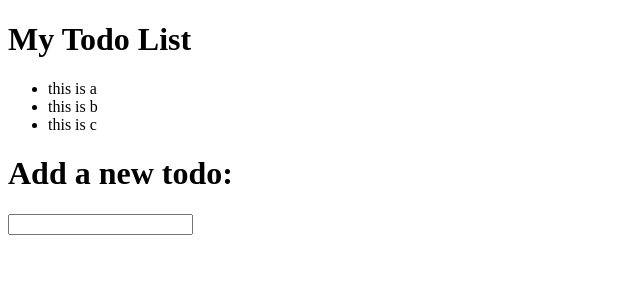
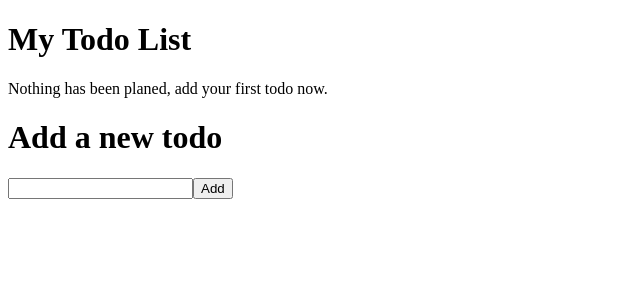
Before and after one commit to weidonglian/react-playground, a React (Create React App) app in the folder first-react-ts/: page / in a window 1280 px wide. Shown: the top 300 px of the page, without its empty margins (0-640 px from the left). Built offline with nearby package versions, Linux system fonts and the light colour scheme.

Commit message:
redux connect for container and ui components

```diff
--- a/first-react-ts/src/components/Todos/Add.tsx
+++ b/first-react-ts/src/components/Todos/Add.tsx
@@ -1,16 +1,51 @@
 import React from 'react'
+import { Dispatch } from 'redux'
+import { addTodo } from '../../actions/todos';
+import { connect } from 'react-redux';
 
-export interface TodosAddProps {
-
+interface UiTodosAddProps {
+    add: (name: string) => void;
 }
 
-export class TodosAdd extends React.Component<TodosAddProps> {
+interface UiTodosAddState {
+    name: string
+}
+
+class UiTodosAdd extends React.PureComponent<UiTodosAddProps, UiTodosAddState> {
+    state: UiTodosAddState = {
+        name: ''
+    }
+
+    onInputChange = (evt: React.ChangeEvent<HTMLInputElement>) => {
+        const val = evt.target.value;
+        this.setState((prevState: Readonly<UiTodosAddState>) => ({
+            ...prevState,
+            name: val
+        }));
+    }
+
+    onButtonSubmit = (evt: React.MouseEvent<HTMLButtonElement>) => {
+        evt.preventDefault();
+        this.props.add(this.state.name);
+    }
+
     render() {
+        const { add } = this.props;
+
         return (
-            <React.Fragment>
-                <h1>Add a new todo:</h1>
-                <input title='todo'></input>
-            </React.Fragment>
+            <div>
+                <h1>Add a new todo</h1>
+                <input value={this.state.name} onChange={this.onInputChange}></input>
+                <button onClick={e=>this.state.name && add(this.state.name)}>Add</button>
+            </div>
         )
     }
 }
+
+const mapDispatchToProps = (dispatch: Dispatch) => ({
+    add: (name: string) => dispatch(addTodo(name))
+});
+
+export const TodosAdd = connect(
+    null, mapDispatchToProps
+)(UiTodosAdd)
--- a/first-react-ts/src/components/Todos/List.tsx
+++ b/first-react-ts/src/components/Todos/List.tsx
@@ -1,19 +1,56 @@
-import React from 'react'
+import React from 'react';
+import { connect } from 'react-redux';
+import { AppState } from '../../reducers';
+import { Todo } from '../../models';
+import { Dispatch } from 'redux';
+import { getTodos } from '../../selectors/todos';
+import { toggleTodo } from '../../actions/todos';
 
-export interface TodosListProps {
-
+interface UiTodoProps {
+    todo: Todo,
+    toggleTodo: (todoId: number) =>void
 }
 
-export class TodosList extends React.Component<TodosListProps> {
+const UiTodo = (props: UiTodoProps) => {
+    const { todo, toggleTodo } = props;
+    return (
+        <li key={todo.id} onClick={e=>toggleTodo(todo.id)}>
+            {todo.name}
+        </li>
+    )
+};
+
+interface UiTodosListProps {
+    todos: Todo[],
+    toggleTodo: (todoId: number) => void
+}
+
+class UiTodosList extends React.PureComponent<UiTodosListProps> {
     render() {
+        const { todos, toggleTodo } = this.props;
         return (
-            <React.Fragment>
-                <ul>
-                    <li>this is a</li>
-                    <li>this is b</li>
-                    <li>this is c</li>
-                </ul>
-            </React.Fragment>
+            <div>
+                {todos && todos.length > 0 ? (
+                    <ul>
+                        {todos.map(todo => <UiTodo todo={todo} toggleTodo={toggleTodo} />)}
+                    </ul>
+                ) : (
+                    <p>Nothing has been planed, add your first todo now.</p>
+                )}
+            </div>
         )
     }
 }
+
+const mapStateToProps = (appState: AppState) => ({
+    todos: getTodos(appState)
+});
+
+const mapDispatchToProps = (dispatch: Dispatch) => ({
+    toggleTodo: (todoId: number) => dispatch(toggleTodo(todoId)),
+});
+
+export const TodosList = connect(
+    mapStateToProps,
+    mapDispatchToProps
+)(UiTodosList)
```
